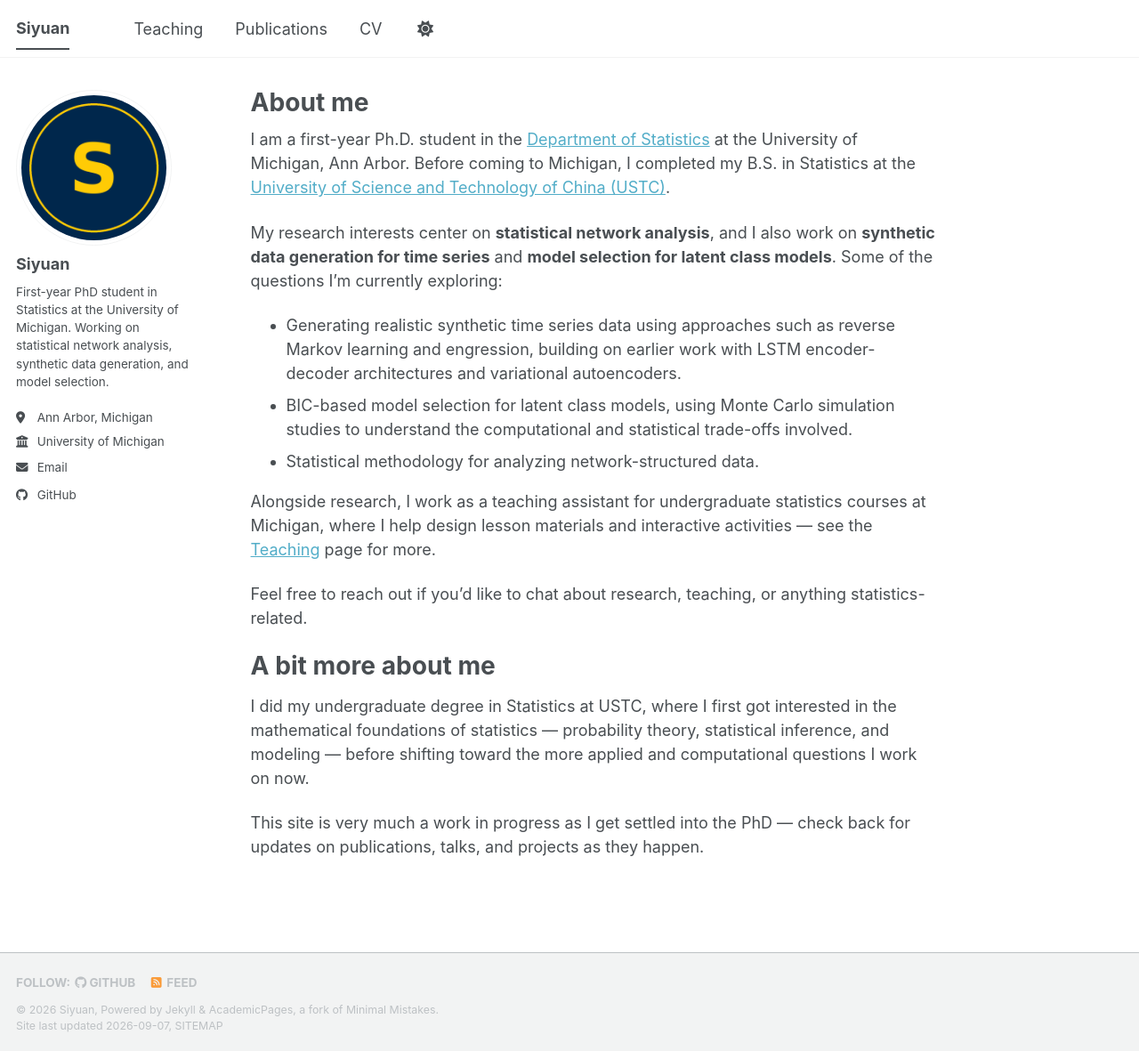
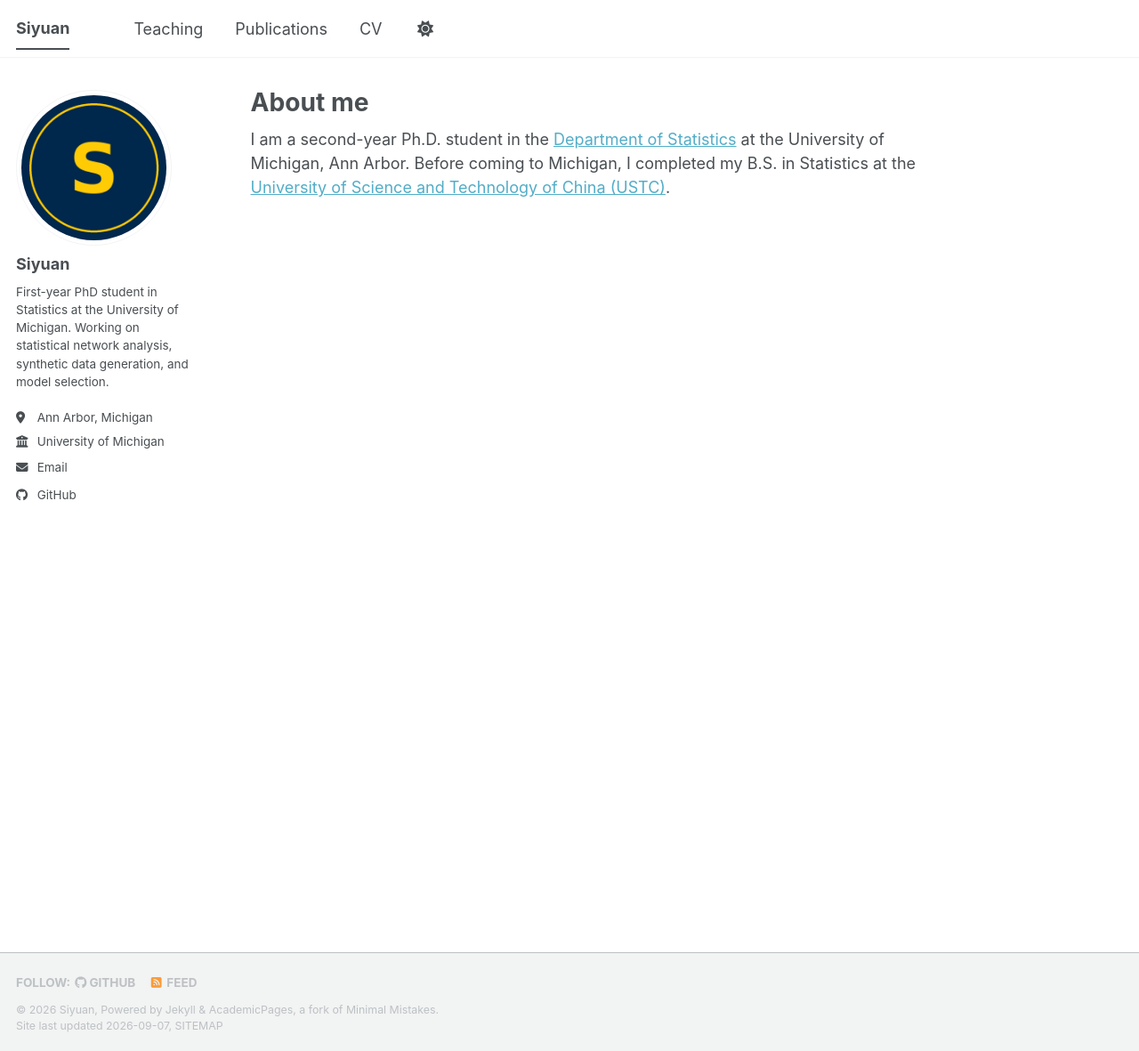
Before and after one commit to siyuat-ui/siyuat-ui.github.io, a Jekyll site: the page built from _pages/about.md, in a window 1280 px wide and 1181 px high. Shown: the whole window at 89% size. Built offline with Jekyll 4.4.1, drawn with Linux system fonts in a browser that asks for light colours; a style sheet for code colours, icons or effects is not loaded.

Commit message:
about me simplified

```diff
--- a/_pages/about.md
+++ b/_pages/about.md
@@ -8,20 +8,4 @@ redirect_from:
   - /about.html
 ---
 
-I am a first-year Ph.D. student in the [Department of Statistics](https://lsa.umich.edu/stats) at the University of Michigan, Ann Arbor. Before coming to Michigan, I completed my B.S. in Statistics at the [University of Science and Technology of China (USTC)](http://en.ustc.edu.cn/).
-
-My research interests center on **statistical network analysis**, and I also work on **synthetic data generation for time series** and **model selection for latent class models**. Some of the questions I'm currently exploring:
-
-* Generating realistic synthetic time series data using approaches such as reverse Markov learning and engression, building on earlier work with LSTM encoder-decoder architectures and variational autoencoders.
-* BIC-based model selection for latent class models, using Monte Carlo simulation studies to understand the computational and statistical trade-offs involved.
-* Statistical methodology for analyzing network-structured data.
-
-Alongside research, I work as a teaching assistant for undergraduate statistics courses at Michigan, where I help design lesson materials and interactive activities — see the [Teaching](/teaching/) page for more.
-
-Feel free to reach out if you'd like to chat about research, teaching, or anything statistics-related.
-
-A bit more about me
-======
-I did my undergraduate degree in Statistics at USTC, where I first got interested in the mathematical foundations of statistics — probability theory, statistical inference, and modeling — before shifting toward the more applied and computational questions I work on now.
-
-This site is very much a work in progress as I get settled into the PhD — check back for updates on publications, talks, and projects as they happen.
+I am a second-year Ph.D. student in the [Department of Statistics](https://lsa.umich.edu/stats) at the University of Michigan, Ann Arbor. Before coming to Michigan, I completed my B.S. in Statistics at the [University of Science and Technology of China (USTC)](http://en.ustc.edu.cn/).
```
Also changed, not shown: 1 other file.
